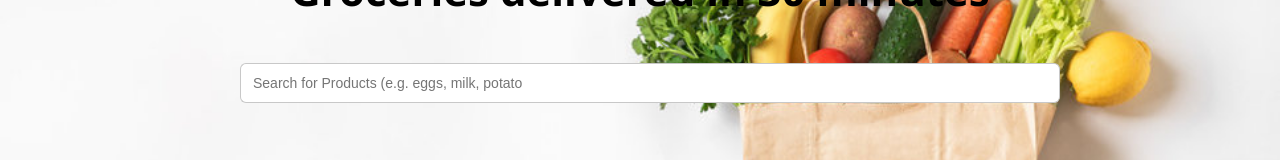
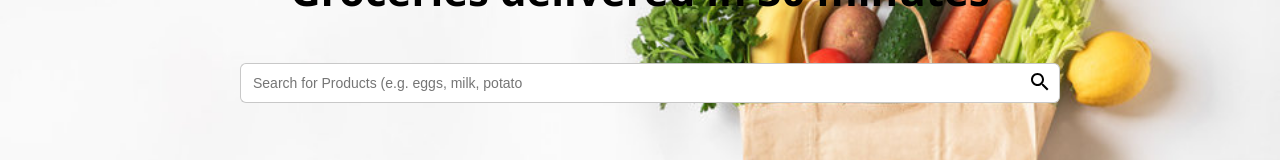
Before and after one commit to Md-Ishmam-Iqbal/E-commerce-Chaldal-clone-_PF, a React (Create React App) app: page /#/ in a window 1280 px wide. Shown: the part 174-334 px from the top of the page. Built offline with nearby package versions, Linux system fonts and the light colour scheme; no server answers.

Commit message:
search icon head component

```diff
--- a/src/components/Head.jsx
+++ b/src/components/Head.jsx
@@ -1,4 +1,5 @@
 import React from "react";
+import { Search } from "@mui/icons-material";
 
 const Head = () => {
   return (
@@ -20,12 +21,7 @@ const Head = () => {
                   </td>
                   <td className="buttonCell">
                     <button type="submit" className="button2">
-                      <svg
-                        className="svgSearch"
-                        x="0px"
-                        y="0px"
-                        viewBox="0 0 100 100"
-                      ></svg>
+                      <Search />
                     </button>
                   </td>
                 </tr>
```
Also changed, not shown: 11 other files (tests, documents, lock files or other folders).
